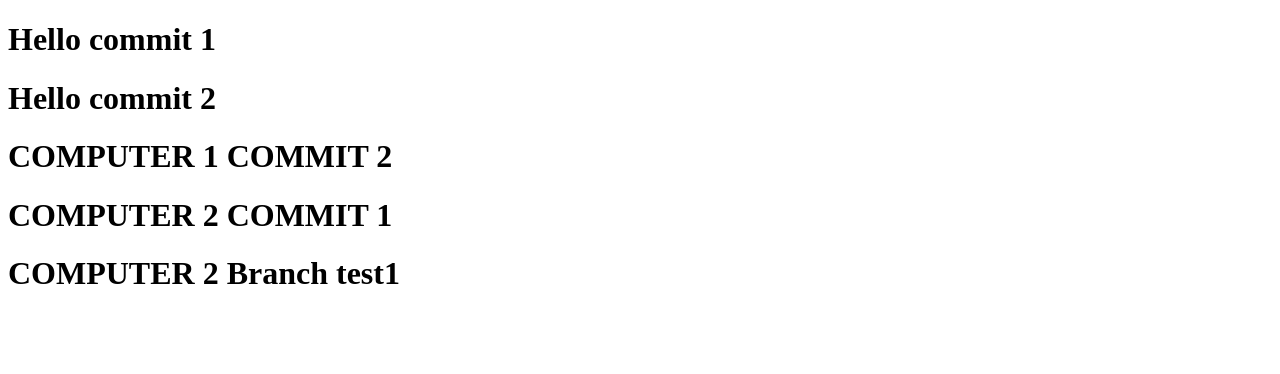
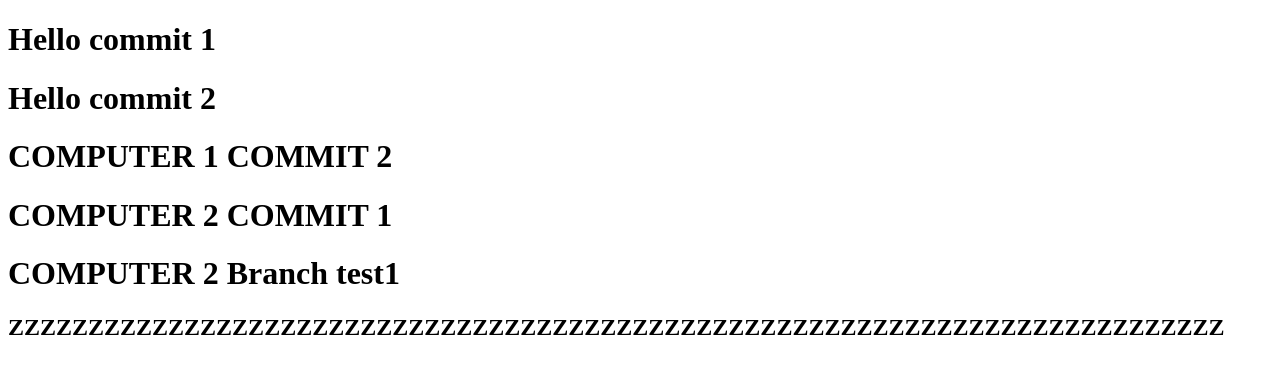
Before and after one commit to xiosamagh/lab9pri, a plain HTML site: page index.html in a window 1280 px wide. Drawn offline with Linux system fonts and the light colour scheme.

Commit message:
commit zzz

```diff
--- a/index.html
+++ b/index.html
@@ -14,5 +14,7 @@
     <h1>COMPUTER 2 COMMIT 1</h1>
 
     <h1>COMPUTER 2 Branch test1</h1>
+
+    <h2>ZZZZZZZZZZZZZZZZZZZZZZZZZZZZZZZZZZZZZZZZZZZZZZZZZZZZZZZZZZZZZZZZZZZZZZZZZZZZ</h2>
 </body>
 </html>
```
